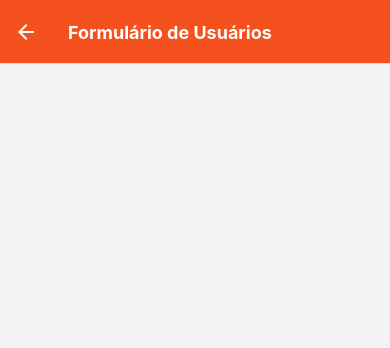
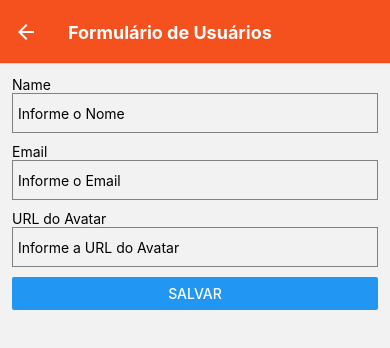
Before and after one commit to fty57/cadastro-hook-API, a React Native app in the folder rncrud/: screen /UserForm in a window 390 px wide. Shown: the top 348 px of the page. Built offline with nearby package versions, Linux system fonts and the light colour scheme.

Commit message:
106. Formulário de Usuário

```diff
--- a/rncrud/src/views/UserForm.js
+++ b/rncrud/src/views/UserForm.js
@@ -1,9 +1,55 @@
 import React, { useState } from "react"
-import {Text } from "react-native"
+import {Text , TextInput, View, StyleSheet, Button} from "react-native"
 
 export default ({route, navigation}) => {
      const [user, setUser] = useState(route.params ? route.params : {} )
      return(
-          <Text>{user.id}</Text>
+          <View style={styles.form}>
+               <Text>Name</Text>
+               <TextInput
+                    style={styles.input}
+                    onChangeText={name => setUser({...user, name})}
+                    placeholder="Informe o Nome"
+                    value={user.name}
+               />
+
+               <Text>Email</Text>
+               <TextInput
+                    style={styles.input}
+                    onChangeText={email => setUser({...user, email})}
+                    placeholder="Informe o Email"
+                    value={user.email}
+               />
+
+               <Text>URL do Avatar</Text>
+               <TextInput
+                    style={styles.input}
+                    onChangeText={avatarUrl => setUser({...user, avatarUrl})}
+                    placeholder="Informe a URL do Avatar"
+                    value={user.avatarUrl}
+               />
+               <Button
+                    title="Salvar"
+                    onPress={() => {
+                         navigation.goBack();
+                    }}
+               />
+          </View>
+
+
+
      )
 }
+
+const styles = StyleSheet.create({
+     form : {
+          padding : 12,
+     },
+     input: {
+          height: 40,
+          borderColor: "gray",
+          borderWidth: 1,
+          marginBottom: 10,
+          padding: 5
+     }
+})
```
